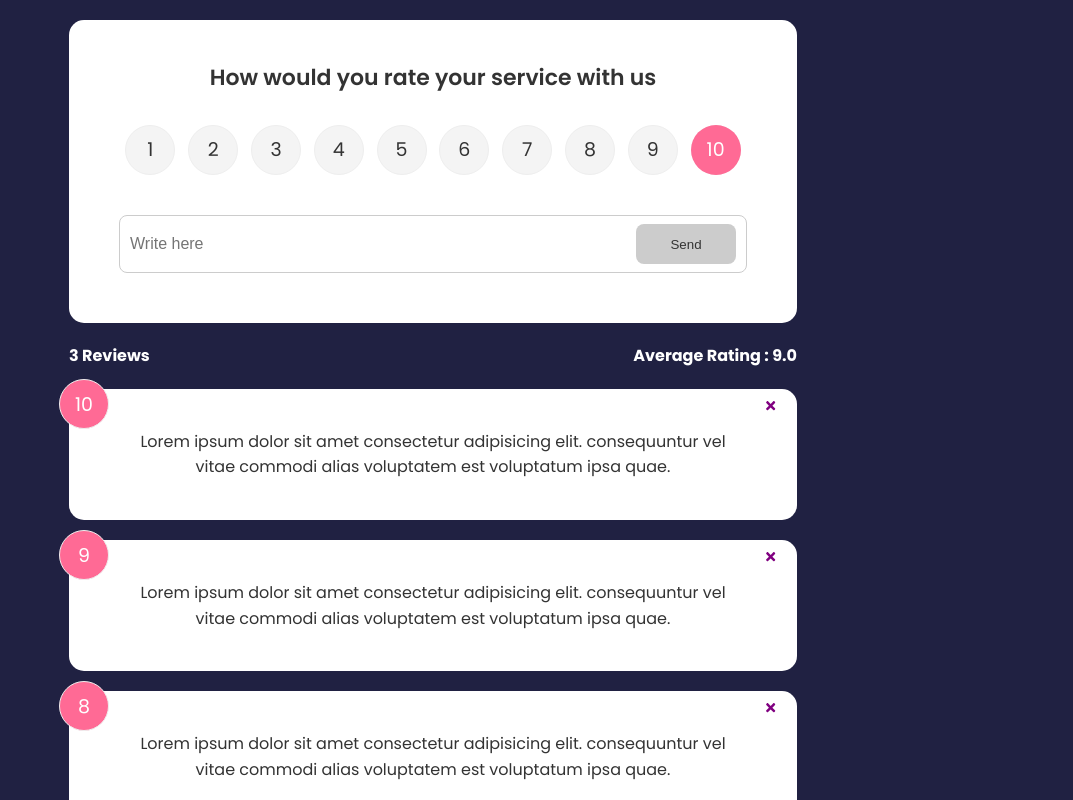
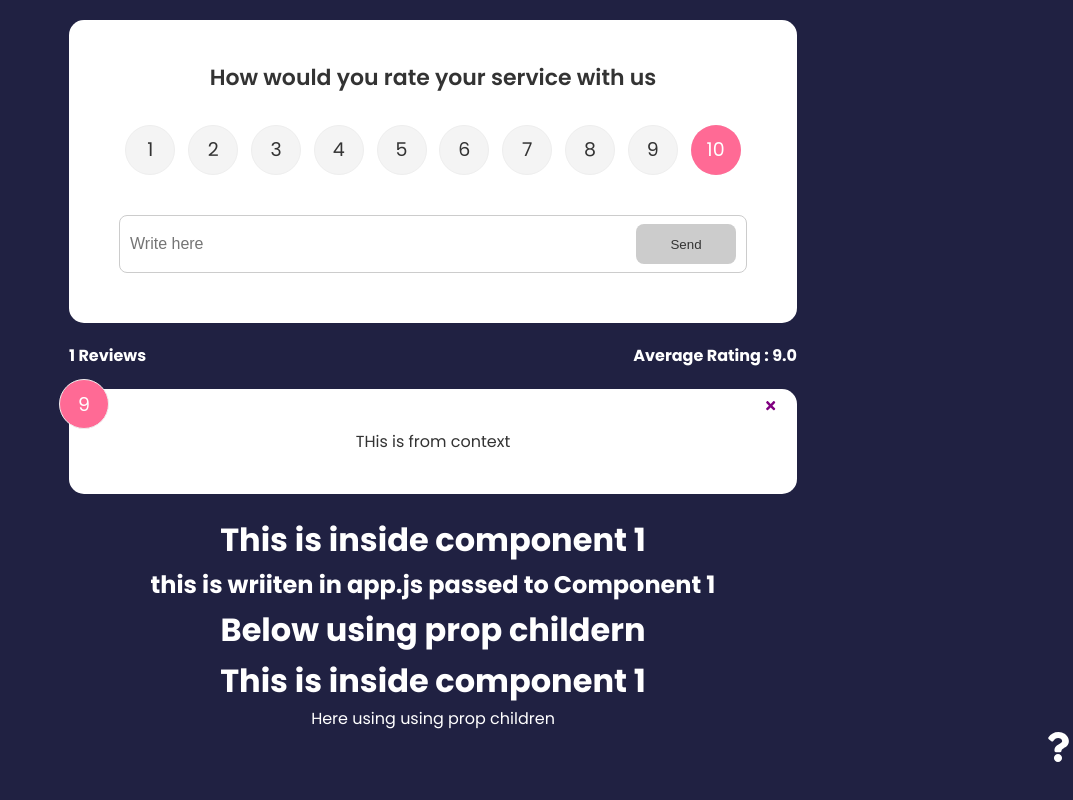
Before and after one commit to ZeffK/ReactLearning, a React (Create React App) app: page / in a window 1280 px wide. Shown: the top 800 px of the page, without its empty margins (207-1280 px from the left). Built offline with nearby package versions, Linux system fonts and the light colour scheme.

Commit message:
set Global state with context Hook

```diff
--- a/src/App.js
+++ b/src/App.js
@@ -51,8 +51,8 @@ function App() {
                 <>
 
                   <FeedbackForm handleAdd={addFeedBack}/>
-                  <Feedbackstats Feedback={Feedback}/>
-                  <Feedbacklist Feedback={Feedback} handleDelete={deleteFeedback}/>
+                  <Feedbackstats />
+                  <Feedbacklist handleDelete={deleteFeedback}/>
                 </>
               }>
 
--- a/src/FeedbackStats.jsx
+++ b/src/FeedbackStats.jsx
@@ -1,7 +1,11 @@
 import React from 'react'
+import { useContext } from 'react'
+import FeedbackContext from './context/FeedbackContext'
 
 
-const Feedbackstats = ({Feedback}) => {
+const Feedbackstats = () => {
+
+    const {Feedback}=useContext(FeedbackContext)
 
     let average= Feedback.reduce((acc,cur)=>{
         return acc+cur.rating
--- a/src/Feedbacklist.jsx
+++ b/src/Feedbacklist.jsx
@@ -1,7 +1,11 @@
 import React from 'react';
 import FeedbackItem from './FeedbackItem';
+import { useContext } from 'react';
+import FeedbackContext from './context/FeedbackContext';
 
-const Feedbacklist = ({Feedback,handleDelete}) => {
+const Feedbacklist = ({handleDelete}) => {
+
+    const {Feedback}=useContext(FeedbackContext)
 
     if(!Feedback || Feedback.length===0){
         return console.log(Feedback)
--- a/src/context/FeedbackContext.jsx
+++ b/src/context/FeedbackContext.jsx
@@ -4,7 +4,7 @@ const FeedbackContext=createContext()
 
 export const Feedbackprovider=({children})=>{
 
-    const [feedback,setFeedback]=useState([
+    const [Feedback,setFeedback]=useState([
         {
             id:1,
             text:'THis is from context',
@@ -14,7 +14,7 @@ export const Feedbackprovider=({children})=>{
 
     return <FeedbackContext.Provider value={{
 
-        feedback:feedback,
+        Feedback:Feedback,
 
     }}>
         {children}
```
